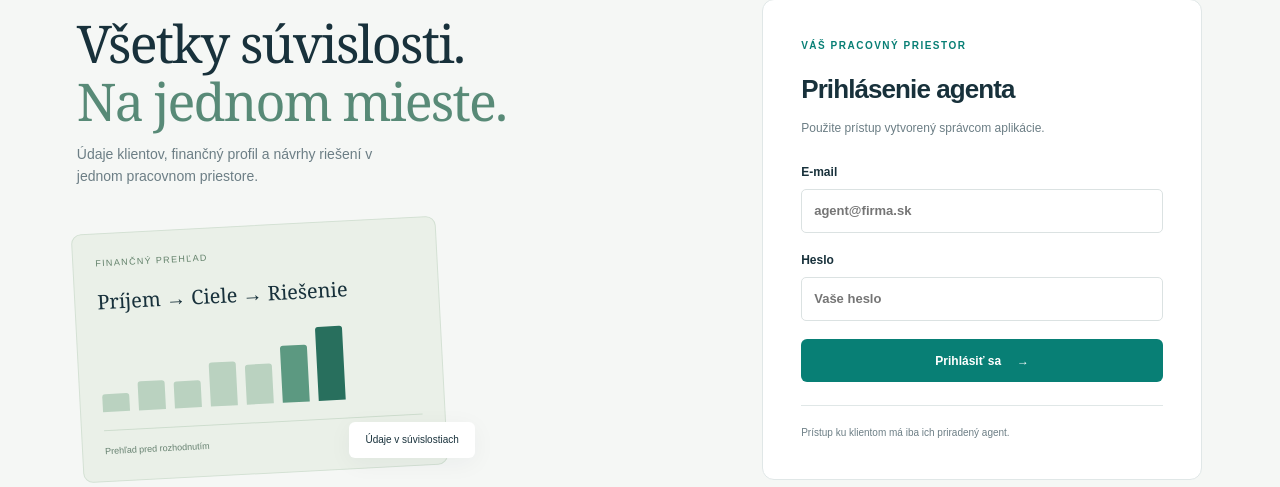
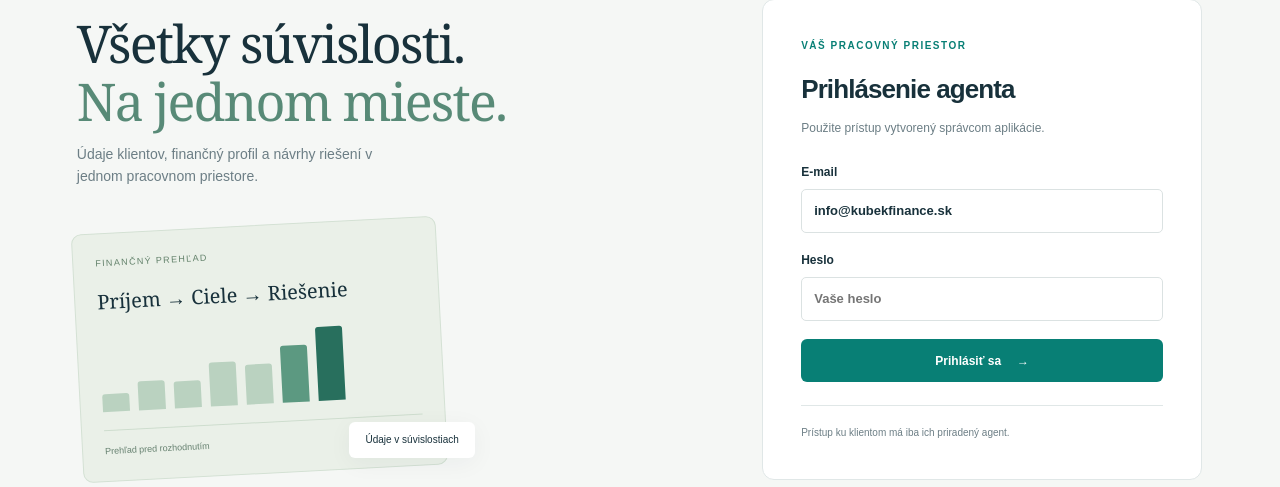
Before and after one commit to DavidSK332/kubek-finance-portal, a Flask app: page /login in a window 1280 px wide. Shown: the part 159-646 px from the top of the page. Run offline with Flask 3, Linux system fonts and the light colour scheme; parts of the project's set-up code (start-up, migrations or seed data) failed here and were passed over; some libraries are stand-ins or nearby versions.

Commit message:
Show primary email and remove controller address

```diff
--- a/templates/login.html
+++ b/templates/login.html
@@ -4,6 +4,6 @@
 {% block content %}
 <div class="login-layout">
   <section class="login-intro"><div class="eyebrow">PRE FINANČNÝCH AGENTOV</div><h1>Všetky súvislosti.<br><span>Na jednom mieste.</span></h1><p>Údaje klientov, finančný profil a návrhy riešení v jednom pracovnom priestore.</p><div class="login-illustration" aria-hidden="true"><div class="illustration-card"><span>FINANČNÝ PREHĽAD</span><strong>Príjem → Ciele → Riešenie</strong><div class="mini-bars"><i></i><i></i><i></i><i></i><i></i><i></i><i></i></div><div class="illustration-bottom">Prehľad pred rozhodnutím<span>01 / 03</span></div></div><div class="illustration-tag">Údaje v súvislostiach</div></div></section>
-  <section class="card login-card"><div class="eyebrow">VÁŠ PRACOVNÝ PRIESTOR</div><h2>Prihlásenie agenta</h2><p class="muted">Použite prístup vytvorený správcom aplikácie.</p><form method="post">{{ csrf() }}<label class="field"><span>E-mail</span><input type="email" name="email" required autocomplete="username" maxlength="254" placeholder="agent@firma.sk"></label><label class="field"><span>Heslo</span><input type="password" name="password" required autocomplete="current-password" maxlength="256" placeholder="Vaše heslo"></label><button class="button primary full" type="submit">Prihlásiť sa <span>→</span></button></form><p class="login-footnote">Prístup ku klientom má iba ich priradený agent.</p></section>
+  <section class="card login-card"><div class="eyebrow">VÁŠ PRACOVNÝ PRIESTOR</div><h2>Prihlásenie agenta</h2><p class="muted">Použite prístup vytvorený správcom aplikácie.</p><form method="post">{{ csrf() }}<label class="field"><span>E-mail</span><input type="email" name="email" required autocomplete="username" maxlength="254" value="{{ request.form.get('email', config.PRIVACY_EMAIL) }}" placeholder="info@kubekfinance.sk"></label><label class="field"><span>Heslo</span><input type="password" name="password" required autocomplete="current-password" maxlength="256" placeholder="Vaše heslo"></label><button class="button primary full" type="submit">Prihlásiť sa <span>→</span></button></form><p class="login-footnote">Prístup ku klientom má iba ich priradený agent.</p></section>
 </div>
 {% endblock %}
--- a/templates/privacy.html
+++ b/templates/privacy.html
@@ -2,7 +2,7 @@
 {% block title %}Informácie o spracúvaní údajov{% endblock %}
 {% block content %}<article class="card privacy-copy"><div class="eyebrow">SPRACÚVANIE ÚDAJOV</div><h1>Vaše údaje a finančný prehľad</h1>
 {% if not cfg.PRODUCTION %}<div class="note">Vývojová verzia. Používajte iba fiktívne údaje. Prevádzkovateľ pred reálnym zberom doplní a právne skontroluje tieto informácie podľa svojej činnosti a dodávateľov.</div>{% endif %}
-<h2>Prevádzkovateľ a kontakt</h2><p>{{ cfg.CONTROLLER_NAME or 'Prevádzkovateľ zatiaľ nie je nastavený.' }}<br>{{ cfg.CONTROLLER_ADDRESS }}<br>{{ cfg.PRIVACY_EMAIL }}</p>
+<h2>Prevádzkovateľ a kontakt</h2><p>{{ cfg.CONTROLLER_NAME or 'Prevádzkovateľ zatiaľ nie je nastavený.' }}<br><a href="mailto:{{ cfg.PRIVACY_EMAIL }}">{{ cfg.PRIVACY_EMAIL }}</a></p>
 <h2>Čo spracúvame a prečo</h2><p>Kontaktné údaje, vek, zloženie domácnosti, deklarované príjmy, výdavky, úvery, rezervy a ciele používame na vybavenie vašej žiadosti, prípravu finančného prehľadu a následný kontakt od priradeného agenta. Formulár neuzatvára finančný produkt.</p>
 <h2>Právny základ a voľba AI</h2><p>Príprava vyžiadaného prehľadu a kontakt vychádzajú z vašej žiadosti o predzmluvné kroky. Rozsah ďalšieho finančného sprostredkovania a prípadné zákonné povinnosti vám agent vysvetlí osobitne. Analytický komentár pomocou OpenAI je voliteľný a aktivuje sa len vaším samostatným súhlasom. Bez neho sa vykonajú rovnaké finančné výpočty a údaje dostane agent. Súhlas môžete odvolať na uvedenom kontakte; odvolanie neovplyvní predchádzajúce zákonné spracúvanie.</p>
 <h2>Komu údaje sprístupňujeme</h2><p>Priradenému agentovi, prevádzkovateľovi technickej infraštruktúry a poskytovateľovi e-mailu. Pri zvolení AI sa do OpenAI odosielajú finančné hodnoty, vek, počty členov domácnosti a ciele; neposielajú sa meno, e-mail, telefón, názvy inštitúcií ani voľné poznámky. Stále ide o údaje, ktoré môžu byť osobné. E-mailový report obsahuje kontaktné a finančné údaje; klientsky report sa odosiela vám aj agentovi v kópii.</p>
```
